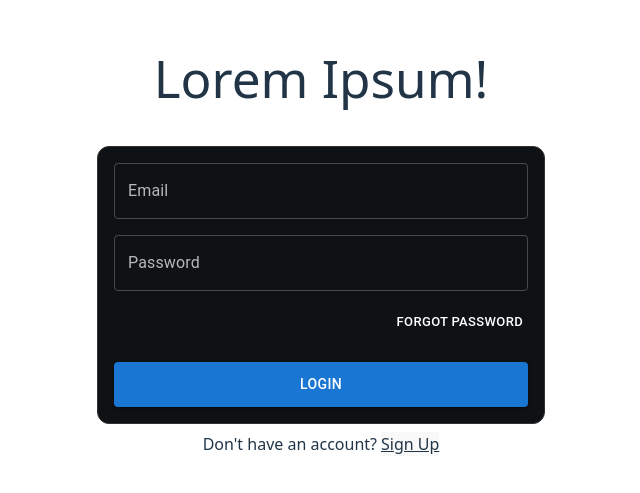
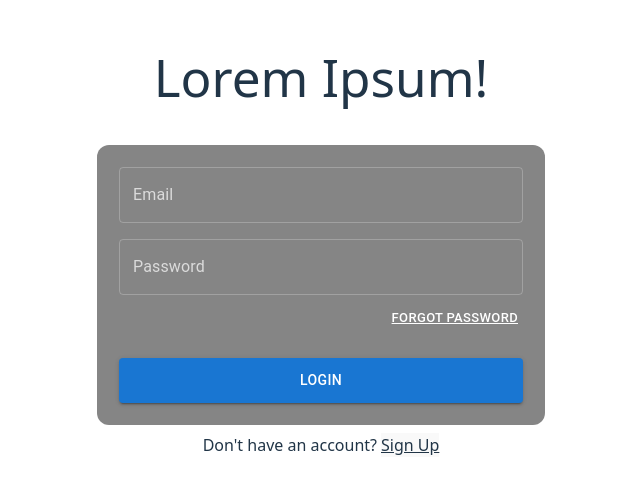
Before and after one commit to Chevie-Finance-Tracker/Finance-Tracker-API, a React (Vite) app in the folder FinanceTrackerFrontend/: page / in a window 1280 px wide. Shown: the part 147-640 px from the top of the page, without its empty margins (319-959 px from the left). Built offline with nearby package versions, Linux system fonts and the light colour scheme; no server answers.

Commit message:
add .container class for consistency

```diff
--- a/FinanceTrackerFrontend/src/components/LoginForm.tsx
+++ b/FinanceTrackerFrontend/src/components/LoginForm.tsx
@@ -1,6 +1,7 @@
 import { useRef } from "react";
 import Button from '@mui/material/Button';
 import { TextField } from "@mui/material";
+import { useNavigate } from "react-router-dom";
 import { ThemeProvider, createTheme } from '@mui/material/styles';
 import { login } from "../api/auth";
 
@@ -11,21 +12,25 @@ const darkTheme = createTheme({
 });
 
 export default function LoginForm() {
+    const navigate = useNavigate();
+
     const emailRef = useRef(null);
     const passwordRef = useRef(null);
 
     async function handleLogin() {
-        const res = await login(emailRef.current.value, passwordRef.current.value)
-        console.log(res);
+        setTimeout(() => {
+            navigate("/dashboard");
+        }, 500); // matches animation duration
+
+        // const res = await login(emailRef.current.value, passwordRef.current.value)
+        // console.log(res);
     }
 
     return (
         <div className="
-            p-4
             flex flex-col gap-4
-            border-1 border-solid border-[#313131]
-            bg-[#0f1214] rounded-xl
             w-md
+            container
             "
         >
             <ThemeProvider theme={darkTheme}>
--- a/FinanceTrackerFrontend/src/components/RegisterForm.tsx
+++ b/FinanceTrackerFrontend/src/components/RegisterForm.tsx
@@ -26,9 +26,8 @@ export default function RegisterForm() {
         <div className="
             p-4
             flex flex-col gap-4
-            border-1 border-solid border-[#313131]
-            bg-[#0f1214] rounded-xl
             w-full
+            container
             "
         >
             <ThemeProvider theme={darkTheme}>
--- a/FinanceTrackerFrontend/src/index.css
+++ b/FinanceTrackerFrontend/src/index.css
@@ -7,7 +7,7 @@
 
   color-scheme: light dark;
   color: rgba(255, 255, 255, 0.87);
-  background-color: #161616;
+  background-color: #212121;
 
   font-synthesis: none;
   text-rendering: optimizeLegibility;
@@ -35,6 +35,12 @@ body {
 h1 {
   font-size: 3.2em;
   line-height: 1.1;
+}
+
+.container {
+  background-color: #30303096;
+  border-radius: 12px;
+  padding: 22px;
 }
 
 /* button {
--- a/FinanceTrackerFrontend/src/pages/Login.tsx
+++ b/FinanceTrackerFrontend/src/pages/Login.tsx
@@ -1,9 +1,30 @@
 import LoginForm from "../components/LoginForm"
 import { useNavigate } from "react-router-dom";
 import { motion } from "framer-motion";
+import { ThemeProvider, createTheme } from '@mui/material/styles';
+import { TextField } from "@mui/material";
+import { useRef } from "react";
+import Button from '@mui/material/Button';
+import { useState } from "react";
+
+const darkTheme = createTheme({
+  palette: {
+    mode: 'dark',
+  },
+});
 
 export default function LoginPage() {
     const navigate = useNavigate();
+
+    const emailRef = useRef(null);
+    const passwordRef = useRef(null);
+
+    async function handleLogin() {
+        navigate("/dashboard");
+
+        // const res = await login(emailRef.current.value, passwordRef.current.value)
+        // console.log(res);
+    }
 
     function goToRegister() {
         navigate("/register");
@@ -21,7 +42,55 @@ export default function LoginPage() {
                 <h1 className="mb-10">Lorem Ipsum!</h1>
 
                 <div className="w-full max-w-md">
-                    <LoginForm />
+                    <div className="
+                        flex flex-col gap-4
+                        w-md
+                        container
+                        "
+                    >
+                        <ThemeProvider theme={darkTheme}>
+                            <TextField
+                                inputRef={emailRef}
+                                id="standard-basic"
+                                label="Email"
+                                variant="outlined"
+                                color="info"
+                            />
+
+                            <TextField
+                                inputRef={passwordRef}
+                                fullWidth
+                                id="standard-basic"
+                                label="Password"
+                                variant="outlined"
+                                color="info"
+                                type="password"
+                            />
+                            <div className="text-right -mt-2">
+                                <Button
+                                    size="small"
+                                    sx={{
+                                        color: "white",
+                                        backgroundColor: "transparent",
+                                    }}
+                                >
+                                    <p className="underline">Forgot Password</p>
+                                </Button>
+                            </div>
+                        </ThemeProvider>
+
+                        <div className="mt-2">
+                            <Button
+                                fullWidth
+                                variant="contained"
+                                onClick={handleLogin}
+                                sx= {{ height: 45 }}
+                            >
+                                Login
+                            </Button>
+                        </div>
+
+                    </div>
 
                     <div className="mt-2">
                         <span className="mr-1">
```
